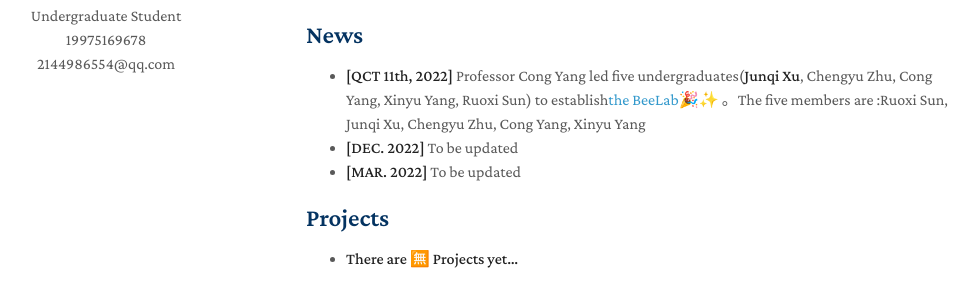
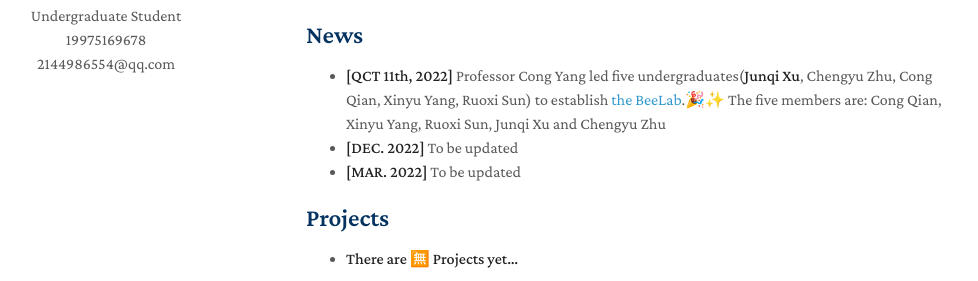
Before and after one commit to junqixu/junqixu.github.io, a Jekyll site: the page built from index.md, in a window 1280 px wide. Shown: the part 266-547 px from the top of the page, without its empty margins (164-1142 px from the left). Built offline with Jekyll 4.4.1, drawn with Linux system fonts in a browser that asks for light colours; nearby versions of some CDN libraries; a style sheet for code colours, icons or effects is not loaded; our own code applies the rules of GitHub Pages for plain Markdown files.

Commit message:
Update index.md

```diff
--- a/index.md
+++ b/index.md
@@ -13,7 +13,7 @@ I am a Undergraduate at school of Future Science and Technology of Soochow Unive
 
 ## News
 
-- **[QCT 11th, 2022]** Professor Cong Yang led five undergraduates(**Junqi Xu**, Chengyu Zhu, Cong Yang, Xinyu Yang, Ruoxi Sun) to establish[the BeeLab](https://xinyu1213.github.io/)🎉✨ 。The five members are :Ruoxi Sun, Junqi Xu, Chengyu Zhu, Cong Yang, Xinyu Yang
+- **[QCT 11th, 2022]** Professor Cong Yang led five undergraduates(**Junqi Xu**, Chengyu Zhu, Cong Qian, Xinyu Yang, Ruoxi Sun) to establish [the BeeLab](https://xinyu1213.github.io).🎉✨ The five members are: Cong Qian, Xinyu Yang, Ruoxi Sun, Junqi Xu and Chengyu Zhu
 - **[DEC. 2022]** To be updated
 - **[MAR. 2022]** To be updated
 
```
